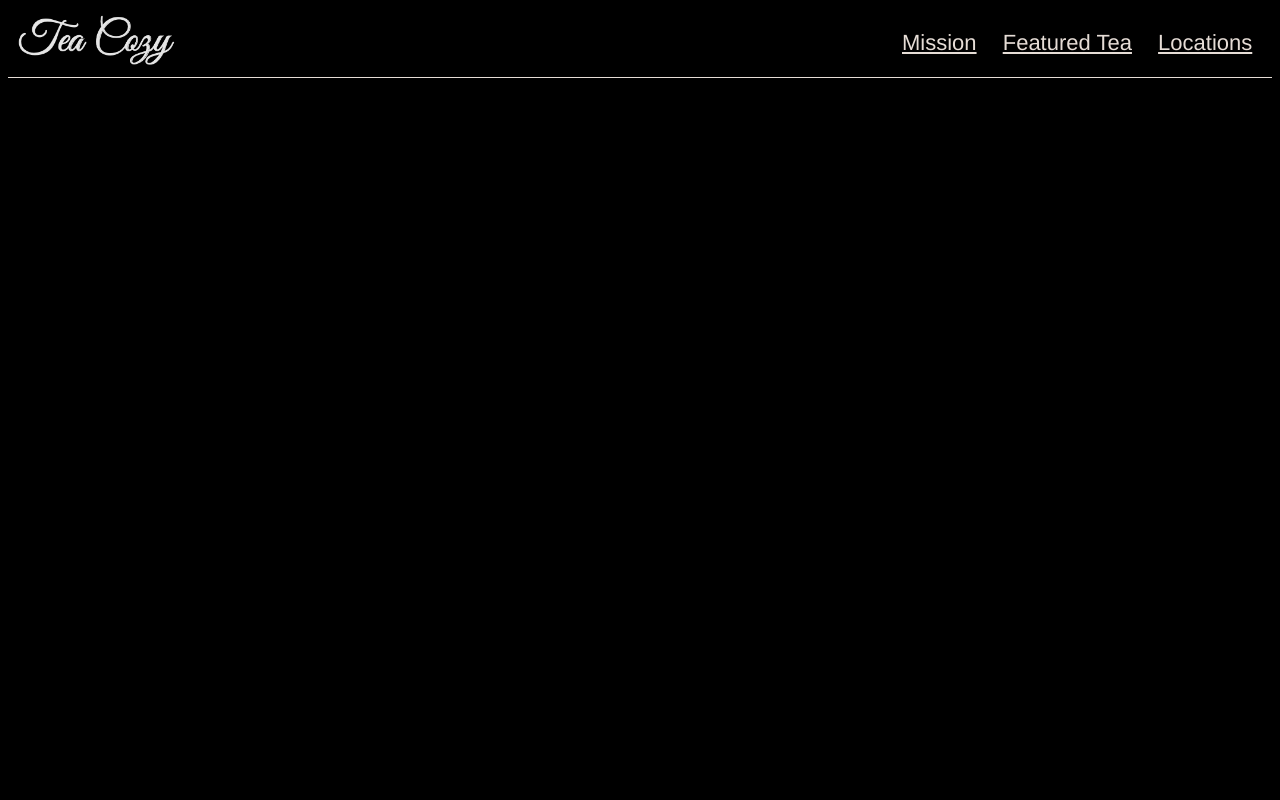
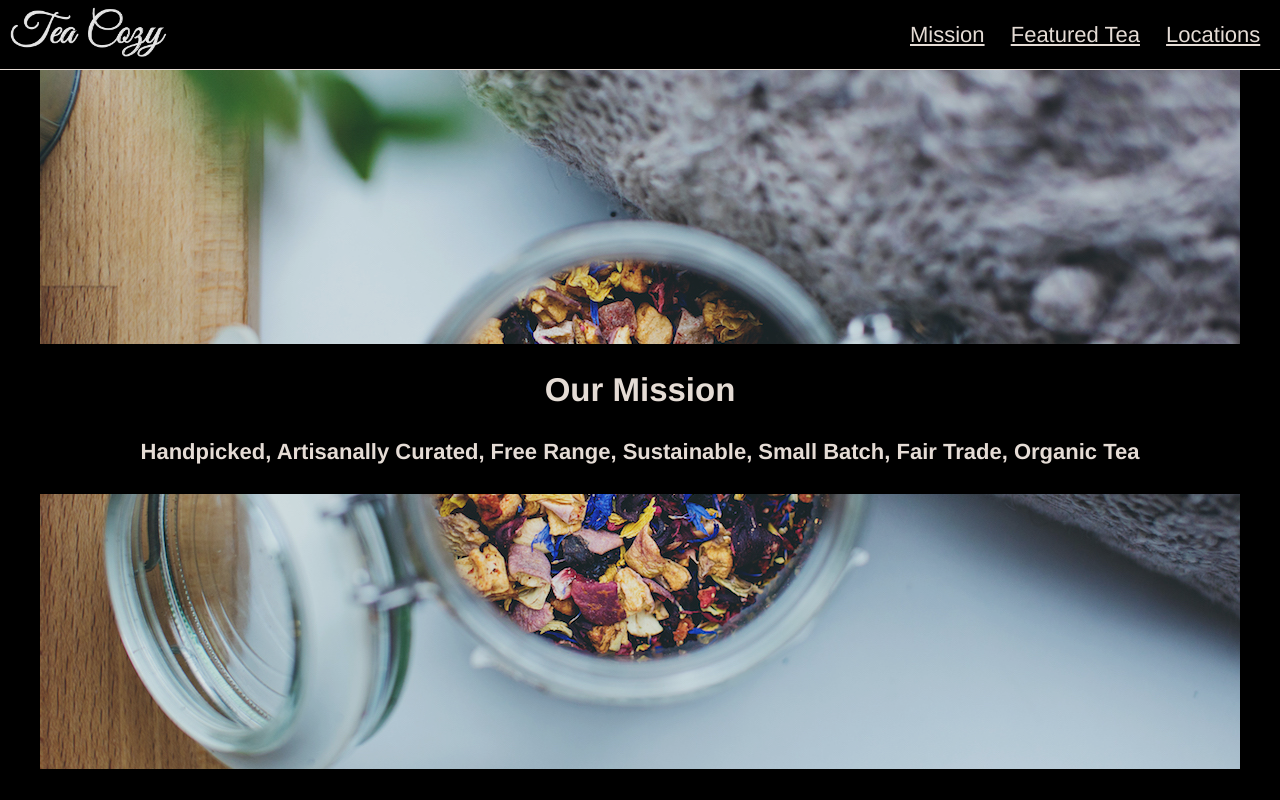
Before and after one commit to paulpari-s/TeaCosy, a plain HTML site: page index.html in a window 1280 px wide. Drawn offline with Linux system fonts and the light colour scheme.

Commit message:
Add Lead Content

```diff
--- a/index.html
+++ b/index.html
@@ -19,5 +19,13 @@
       </nav>
     </header>
 
+  <!--Content-->
+    <div class="lead-content">
+      <div class="banner">
+        <h2>Our Mission</h2>
+        <h4>Handpicked, Artisanally Curated, Free Range, Sustainable, Small Batch, Fair Trade, Organic Tea</h4>
+      </div>
+    </div>
+
   </body>
 </html>
--- a/resources/css/style.css
+++ b/resources/css/style.css
@@ -1,4 +1,5 @@
 body {
+  margin: 0;
   font-family: Helvetica;
   font-size: 22px;
   color: seashell;
@@ -16,6 +17,9 @@ a {
 header {
   display: flex;
   align-items: center;
+  position: fixed;
+  z-index: 1;
+  background-color: black;
   width: 100%;
   height: 69px;
   border-bottom: 1px solid seashell;
@@ -37,3 +41,23 @@ nav {
 nav span {
   padding: 30px 10px;
 }
+
+/*Lead Content*/
+
+.lead-content {
+  background-image: url("../images/img-mission-background.jpg");
+  height: 700px;
+  max-width: 1200px;
+  margin: auto;
+  position: relative;
+  top: 69px;
+  display: flex;
+  flex-direction: column;
+  justify-content: center;
+  text-align: center;
+}
+
+.banner {
+  background-color: black;
+  width: 100%;
+}
```
